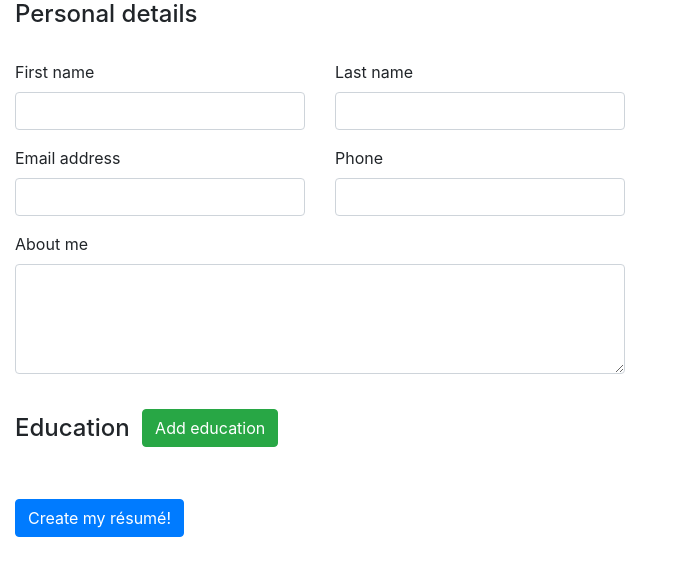
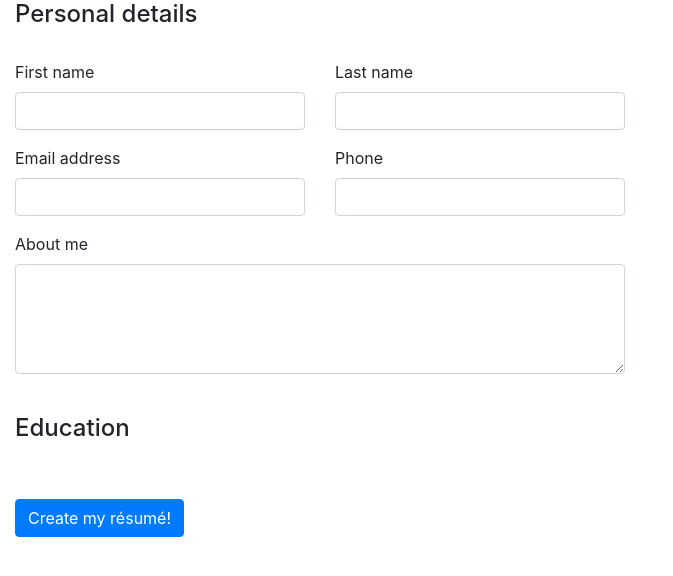
Before and after one commit to pongloongyeat/resume-builder, a Django app: template templates/resume/create.html in a window 1280 px wide. Shown: the part 147-723 px from the top of the page, without its empty margins (0-673 px from the left). Run offline with Django 3.2, Linux system fonts and the light colour scheme; the template is opened without the code that fills it: values that come from a table or form of the project are taken from there, others are empty; some libraries are stand-ins or nearby versions.

Commit message:
Remove add education button

```diff
--- a/templates/resume/create.html
+++ b/templates/resume/create.html
@@ -25,11 +25,7 @@
 
                 <br/>
 
-                <div class="inline-header-button">
-                    <h4>Education</h4>
-                    <button class="btn btn-success" type="submit", name="new_education", value="new_education">Add education</button>
-                </div>
-
+                <h4>Education</h4>
                 <br/>
 
                 {{ education_formset.management_form  }}
```
